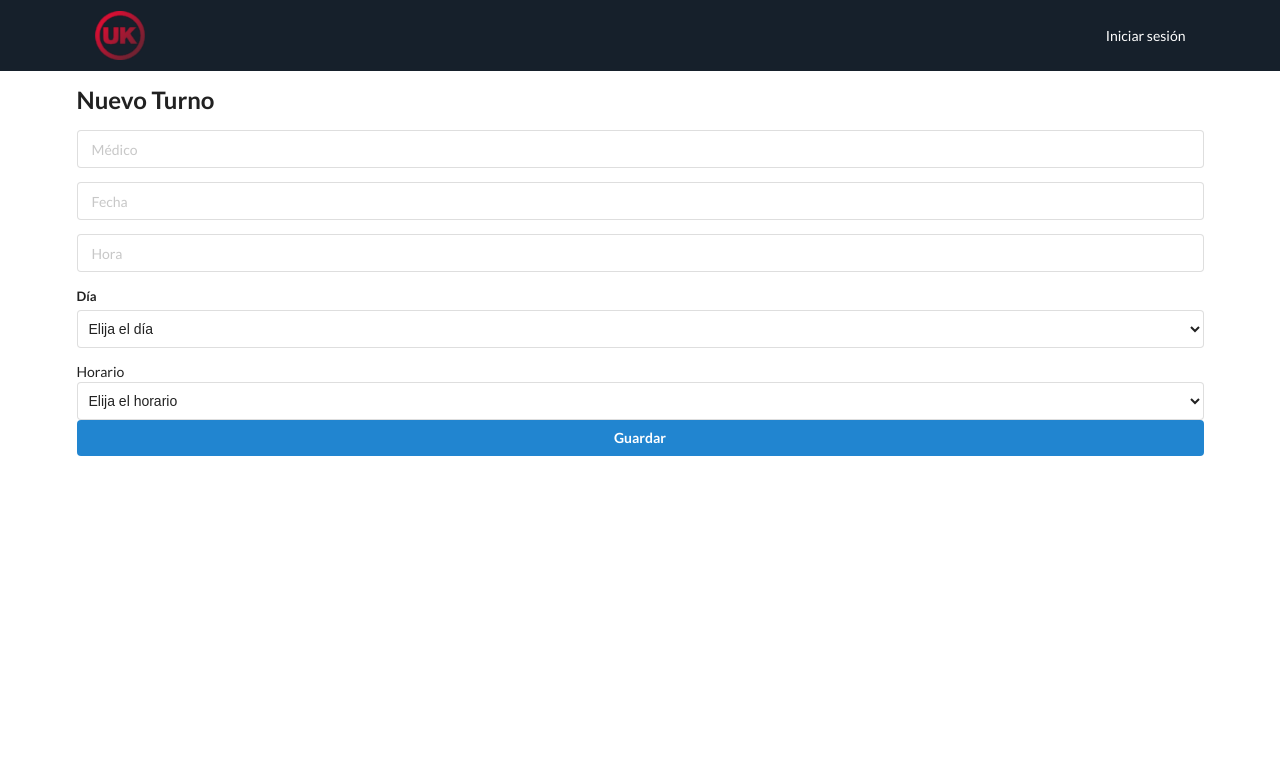
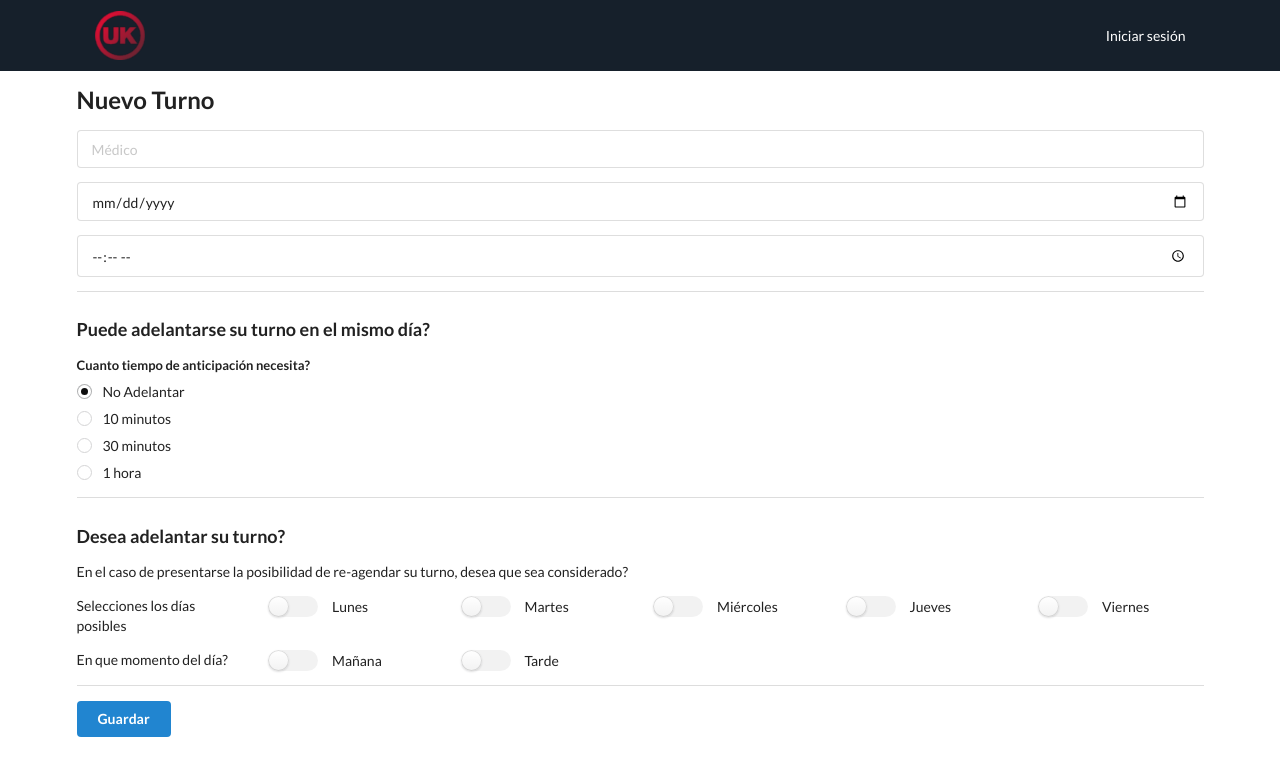
Before and after one commit to HernanAlejoArias/TFI-FrontEnd, a Vue app: page /new-appointment in a window 1280 px wide. Shown: the top 776 px of the page. Built offline with nearby package versions, Linux system fonts and the light colour scheme.

Commit message:
Form nuevo turno completo
Queda hacer la llamada al servicio de registro nuevo turno y a cancelar turno.

```diff
--- a/src/api/appointments.js
+++ b/src/api/appointments.js
@@ -68,8 +68,9 @@ export async function cancelAppointmentApi(idAppointment){
 
 export async function registerAppointmentApi(formData){
     try {
-        const url = `${API_URL}/register`;
+        const url = `${API_URL}/register-appointment`;
         console.log(url);
+        console.log(formData);
         const params = {
             method: "POST",
             headers: {
--- a/src/views/NewAppointment.vue
+++ b/src/views/NewAppointment.vue
@@ -13,44 +13,156 @@
         </div>
         <div class="field">
           <input
-            type="text"
-            placeholder="Fecha"
+            type="date"
             v-model="formData.date"
             :class="{ error: formError.date }"
           />
         </div>
         <div class="field">
           <input
-            type="text"
-            placeholder="Hora"
+            type="time"
             v-model="formData.time"
             :class="{ error: formError.time }"
           />
         </div>
-        <div class="field">
-          <label>Día</label>
-          <select name="day" class="ui dropdown">
-            <option value="">Elija el día</option>
-            <option value="Lunes">Lunes</option>
-            <option value="Martes">Martes</option>
-            <option value="Miércoles">Miércoles</option>
-            <option value="Jueves">Jueves</option>
-            <option value="Viernes">Viernes</option>
-          </select>
+        <div class="ui divider"></div>
+        <h3>Puede adelantarse su turno en el mismo día?</h3>
+        <div class="grouped fields">
+          <label>Cuanto tiempo de anticipación necesita?</label>
+          <div class="field">
+            <div class="ui radio checkbox">
+              <input
+                type="radio"
+                name="EarlyDayAppointment"
+                checked="checked"
+                value="0"
+                v-model="formData.EarlyDayAppointment"
+              />
+              <label>No Adelantar</label>
+            </div>
+          </div>
+          <div class="field">
+            <div class="ui radio checkbox">
+              <input
+                type="radio"
+                name="EarlyDayAppointment"
+                value="10"
+                v-model="formData.EarlyDayAppointment"
+              />
+              <label>10 minutos</label>
+            </div>
+          </div>
+          <div class="field">
+            <div class="ui radio checkbox">
+              <input
+                type="radio"
+                name="EarlyDayAppointment"
+                value="30"
+                v-model="formData.EarlyDayAppointment"
+              />
+              <label>30 minutos</label>
+            </div>
+          </div>
+          <div class="field">
+            <div class="ui radio checkbox">
+              <input
+                type="radio"
+                name="EarlyDayAppointment"
+                value="60"
+                v-model="formData.EarlyDayAppointment"
+              />
+              <label>1 hora</label>
+            </div>
+          </div>
         </div>
-        <div class="time">
-          <label>Horario</label>
-          <select class="ui dropdown">
-            <option value="">Elija el horario</option>
-            <option value="Mañana">Mañana</option>
-            <option value="Tarde">Tarde</option>
-          </select>
+
+        <div class="ui divider"></div>
+        <h3>Desea adelantar su turno?</h3>
+        <p>
+          En el caso de presentarse la posibilidad de re-agendar su turno, desea
+          que sea considerado?
+        </p>
+        <div class="ui six column grid">
+          <div class="row">
+            <div class="column">
+              <p>Selecciones los días posibles</p>
+            </div>
+            <div class="column">
+              <div class="ui toggle checkbox">
+                <input
+                  type="checkbox"
+                  name="early_monday"
+                  v-model="formData.EarlyMonday"
+                />
+                <label>Lunes</label>
+              </div>
+            </div>
+            <div class="column">
+              <div class="ui toggle checkbox">
+                <input
+                  type="checkbox"
+                  name="early_tuesday"
+                  v-model="formData.EarlyTuesday"
+                />
+                <label>Martes</label>
+              </div>
+            </div>
+            <div class="column">
+              <div class="ui toggle checkbox">
+                <input
+                  type="checkbox"
+                  name="early_wednesday"
+                  v-model="formData.EarlyWednesday"
+                />
+                <label>Miércoles</label>
+              </div>
+            </div>
+            <div class="column">
+              <div class="ui toggle checkbox">
+                <input
+                  type="checkbox"
+                  name="early_thrusday"
+                  v-model="formData.EarlyThrusday"
+                />
+                <label>Jueves</label>
+              </div>
+            </div>
+            <div class="column">
+              <div class="ui toggle checkbox">
+                <input
+                  type="checkbox"
+                  name="early_friday"
+                  v-model="formData.EarlyFriday"
+                />
+                <label>Viernes</label>
+              </div>
+            </div>
+          </div>
         </div>
-        <button
-          type="submit"
-          class="ui button fluid primary"
-          :class="{ loading }"
-        >
+        <div class="inline fields">
+          <label></label>
+        </div>
+        <div class="ui six column grid">
+          <div class="row">
+            <div class="column">
+              <p>En que momento del día?</p>
+            </div>
+            <div class="column">
+              <div class="ui toggle checkbox">
+                <input type="checkbox" name="early_morning" />
+                <label>Mañana</label>
+              </div>
+            </div>
+            <div class="column">
+              <div class="ui toggle checkbox">
+                <input type="checkbox" name="early_afternoon" />
+                <label>Tarde</label>
+              </div>
+            </div>
+          </div>
+        </div>
+        <div class="ui divider"></div>
+        <button type="submit" class="ui button primary" :class="{ loading }">
           Guardar
         </button>
       </form>
```
